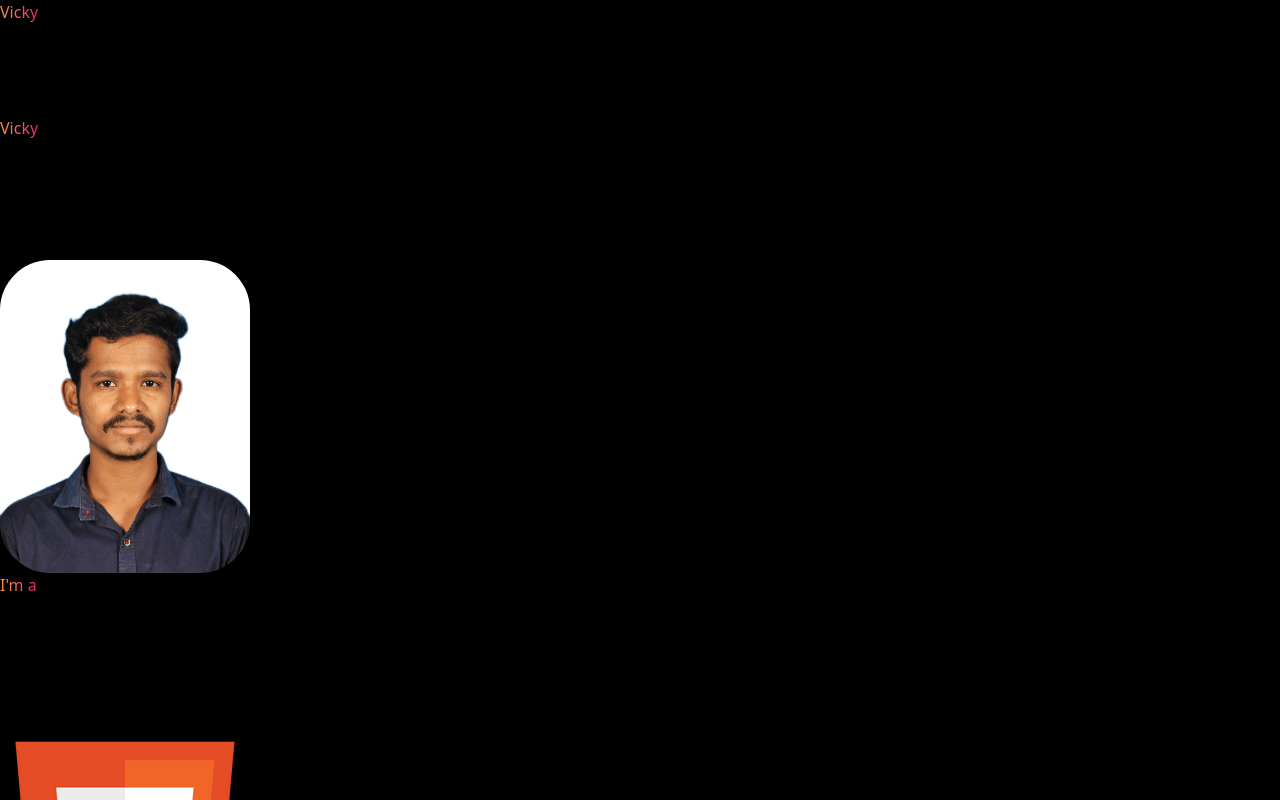
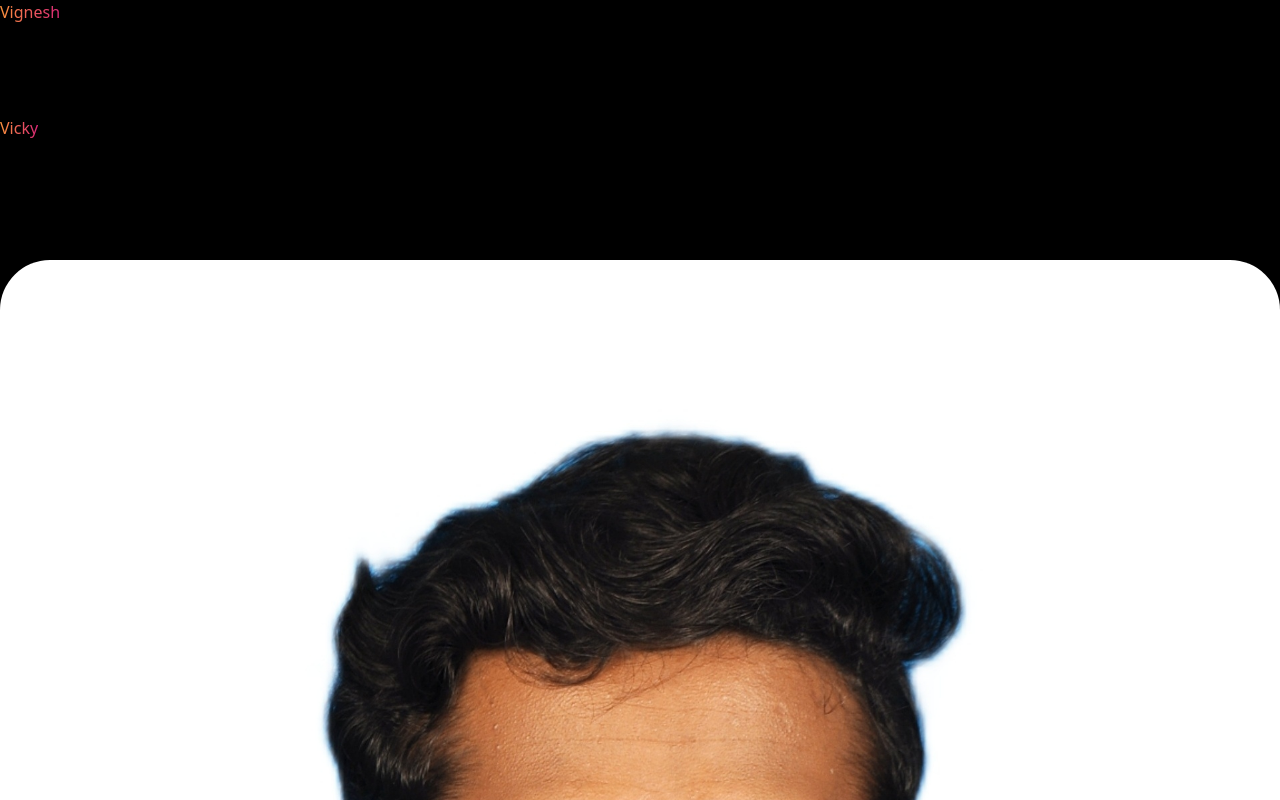
Before and after one commit to Vickystark1/vignesh-portfolio, a React (Vite) app: page / in a window 1280 px wide. Shown: the top 800 px of the page. Built offline with nearby package versions, Linux system fonts and the light colour scheme.

Commit message:
portfolio commit2

```diff
--- a/src/components/Navbar.jsx
+++ b/src/components/Navbar.jsx
@@ -11,7 +11,7 @@ const Navbar = () => {
 
   return (
     <div className='bg-black text-gray-400 h-[100px] max-w-[1200px] mx-auto flex justify-between items-center'>
-      <h1 className='text-3xl font-bold primary-color ml-4'>Vicky</h1>
+      <h1 className='text-3xl font-bold primary-color ml-4'>Vignesh</h1>
       <ul className='hidden md:flex'>
         <li className="p-5"><a href="#about">About</a></li>
         <li className="p-5"><a href="#work">Work</a></li>
--- a/src/components/Profile.jsx
+++ b/src/components/Profile.jsx
@@ -6,11 +6,11 @@ import resume from '../assets/Vignesh G Resume .pdf'
 const Profile = () => {
   return (
     <div className='grid grid-cols-1 sm:grid-cols-3 gap-8 max-w-[1200px] md:h-[70vh] mx-auto py-8 bg-black'>
-      <div className="col-span-1 my-auto  w-[300px] h-auto lg:w-[400px] mx-auto ml-2 ">
-        <img src={profilepic} alt="profilepic"  height={450} width={250} style={{borderRadius:"50px 50px "}} />
+      <div className="col-span-1 my-auto  w-[300px] h-auto md:w-[310px] sm:w-[250px] lg:w-[380px] mx-auto ml-2 ">
+        <img src={profilepic} alt="profilepic" style={{borderRadius:"50px 50px"}} />
       </div>
-      <div className='col-span-2 px-12 my-auto'>
-        <h1 className='text-white text-4xl sm:text-5xl lg:text-8xl font-extrabold'>
+      <div className='col-span-2 px-12 my-auto '>
+        <h1 className='text-white text-4xl sm:text-4xl lg:text-7xl font-extrabold'>
           <span className='primary-color'>
             I'm a
           </span> <br/>
```
